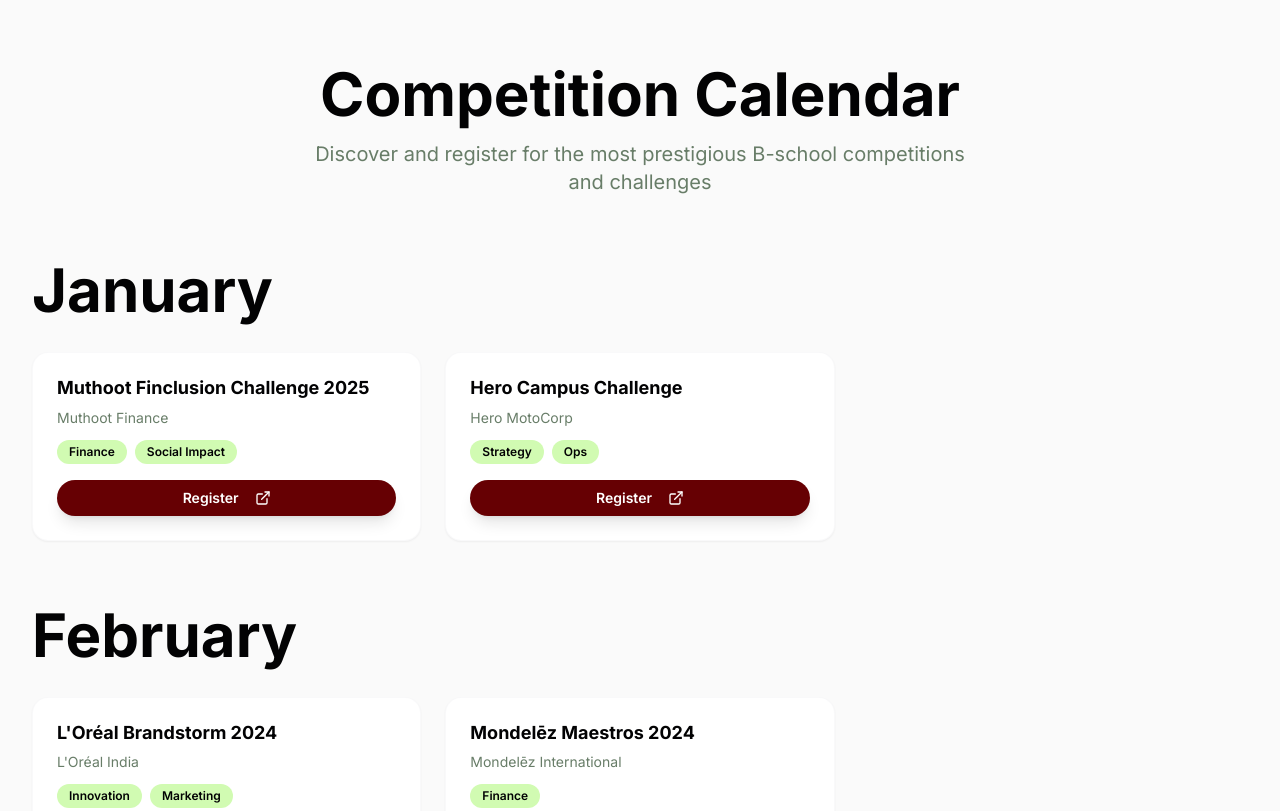
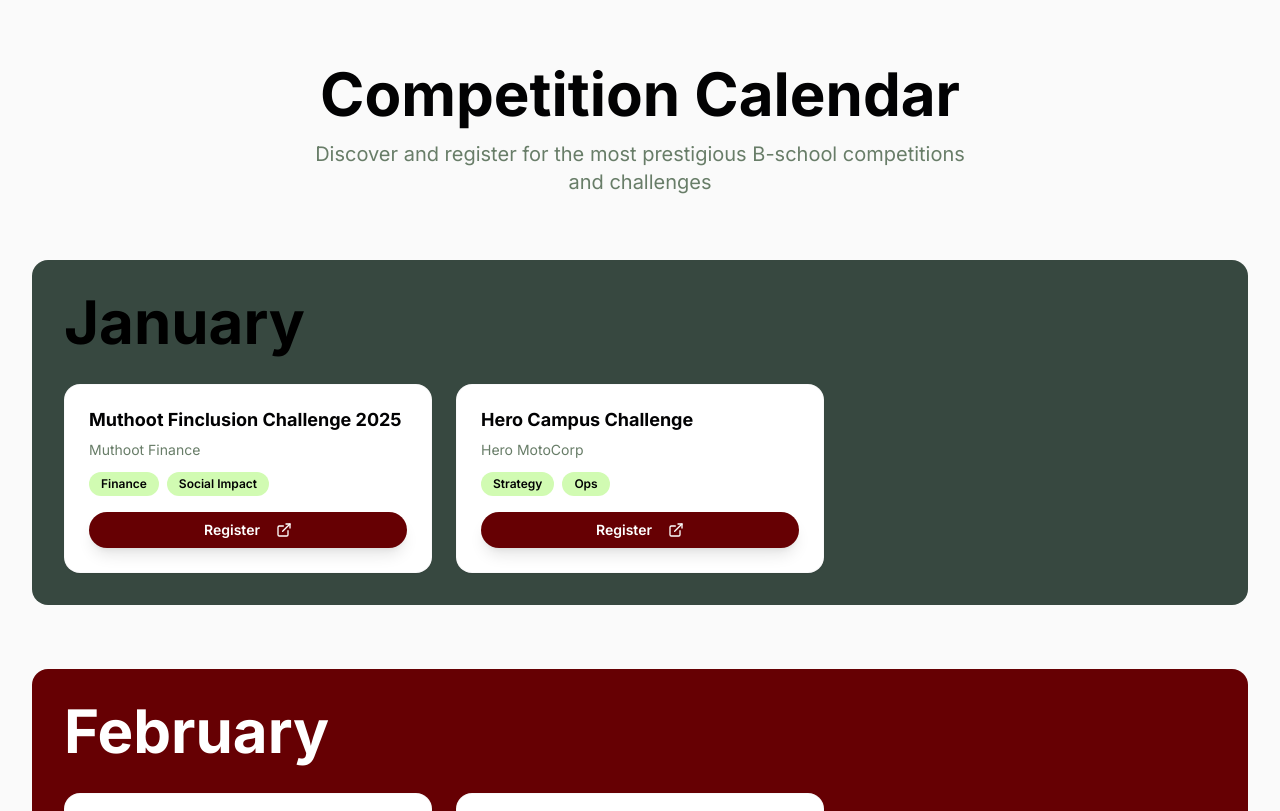
Before and after one commit to shagunsrcc/bold-calendar-canvas, a React (Vite) app: page / in a window 1280 px wide. Shown: the top 811 px of the page. Built offline with nearby package versions, Linux system fonts and the light colour scheme.

Commit message:
Apply color scheme to calendar months
Apply the color scheme to the background of each month's section in the competition calendar, following the specified order.

```diff
--- a/src/components/CompetitionCalendar.tsx
+++ b/src/components/CompetitionCalendar.tsx
@@ -335,10 +335,21 @@ const CompetitionCard: React.FC<{ competition: Competition }> = ({ competition }
   );
 };
 
-const MonthSection: React.FC<{ month: Month }> = ({ month }) => {
+const MonthSection: React.FC<{ month: Month; monthIndex: number }> = ({ month, monthIndex }) => {
+  const colorClasses = [
+    'bg-color-1', // January - Dark slate gray
+    'bg-color-2', // February - Blood red
+    'bg-color-3', // March - Tea green
+    'bg-color-4', // April - Black
+    'bg-color-5', // May - Jet
+  ];
+
+  const backgroundClass = colorClasses[monthIndex % 5];
+  const textClass = (monthIndex % 5 === 1 || monthIndex % 5 === 3) ? 'text-white' : 'text-black';
+
   return (
-    <div className="mb-16">
-      <h2 className="font-inter text-5xl md:text-6xl font-bold text-calendar-text mb-8 text-center md:text-left">
+    <div className={`${backgroundClass} p-8 rounded-2xl mb-16 transition-all duration-300`}>
+      <h2 className={`font-inter text-5xl md:text-6xl font-bold ${textClass} mb-8 text-center md:text-left`}>
         {month.name}
       </h2>
 
@@ -365,7 +376,7 @@ const CompetitionCalendar: React.FC = () => {
         </div>
 
         {competitionData.map((month, index) => (
-          <MonthSection key={index} month={month} />
+          <MonthSection key={index} month={month} monthIndex={index} />
         ))}
       </div>
     </section>
--- a/src/index.css
+++ b/src/index.css
@@ -36,12 +36,12 @@ All colors MUST be HSL.
     --calendar-maroon: 358 100% 20%;
     --calendar-text: 240 20% 1%;
 
-    /* Extended color palette */
-    --dark-red: 4 76% 32%;
-    --night: 150 100% 3%;
-    --verdigris: 185 35% 63%;
-    --cinereous: 23 11% 54%;
-    --saffron: 48 94% 46%;
+    /* Extended color palette from user image */
+    --color-1: 150 13% 25%;  /* Dark slate gray - 36453B */
+    --color-2: 358 100% 20%; /* Blood red - 650200 */
+    --color-3: 94 89% 84%;   /* Tea green - D0FCB3 */
+    --color-4: 240 20% 1%;   /* Black - 020203 */
+    --color-5: 264 6% 24%;   /* Jet - 3D3B40 */
 
     --destructive: 0 84.2% 60.2%;
     --destructive-foreground: 210 40% 98%;
--- a/tailwind.config.ts
+++ b/tailwind.config.ts
@@ -64,6 +64,11 @@ export default {
 					maroon: 'hsl(var(--calendar-maroon))',
 					text: 'hsl(var(--calendar-text))'
 				},
+				'color-1': 'hsl(var(--color-1))',
+				'color-2': 'hsl(var(--color-2))',
+				'color-3': 'hsl(var(--color-3))',
+				'color-4': 'hsl(var(--color-4))',
+				'color-5': 'hsl(var(--color-5))',
 				sidebar: {
 					DEFAULT: 'hsl(var(--sidebar-background))',
 					foreground: 'hsl(var(--sidebar-foreground))',
```
